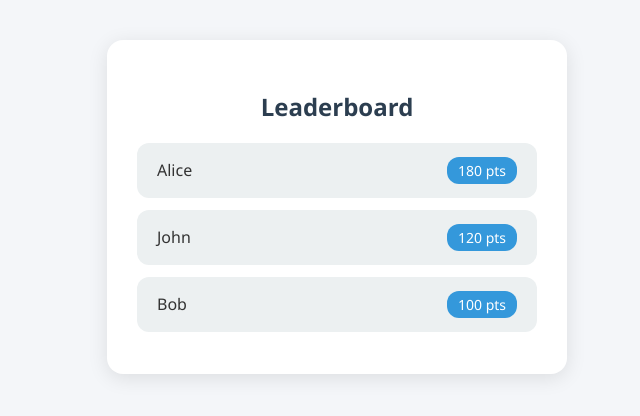
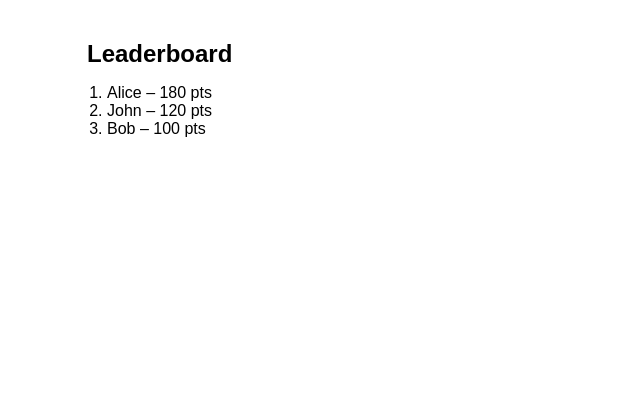
Before and after one commit to ilyanazz/leaderboard, a plain HTML site: page index.html in a window 1280 px wide. Shown: the whole page, without its empty margins (303-943 px from the left). Drawn offline with Linux system fonts and the light colour scheme.

Commit message:
Update index.html

```diff
--- a/index.html
+++ b/index.html
@@ -4,70 +4,13 @@
   <title>Leaderboard</title>
   <meta name="viewport" content="width=device-width, initial-scale=1">
   <style>
-    body {
-      font-family: 'Segoe UI', Tahoma, Geneva, Verdana, sans-serif;
-      background: #f4f6f9;
-      color: #333;
-      padding: 40px 20px;
-      margin: 0;
-      display: flex;
-      justify-content: center;
-    }
-
-    .container {
-      background: white;
-      border-radius: 16px;
-      box-shadow: 0 4px 20px rgba(0, 0, 0, 0.1);
-      padding: 30px;
-      width: 100%;
-      max-width: 400px;
-    }
-
-    h2 {
-      text-align: center;
-      margin-bottom: 20px;
-      color: #2c3e50;
-    }
-
-    ol {
-      padding: 0;
-      margin: 0;
-      list-style: none;
-    }
-
-    li {
-      background: #ecf0f1;
-      margin-bottom: 12px;
-      padding: 14px 20px;
-      border-radius: 12px;
-      display: flex;
-      justify-content: space-between;
-      align-items: center;
-      font-size: 16px;
-      transition: background 0.3s;
-    }
-
-    li:hover {
-      background: #dce4e6;
-    }
-
-    .name {
-      font-weight: 500;
-    }
-
-    .points {
-      background: #3498db;
-      color: white;
-      padding: 4px 10px;
-      border-radius: 12px;
-      font-size: 14px;
-      min-width: 50px;
-      text-align: center;
-    }
+    body { font-family: Arial, sans-serif; padding: 20px; max-width: 500px; margin: auto; }
+    .leaderboard h2 { margin-bottom: 10px; }
+    .leaderboard ol { padding-left: 20px; }
   </style>
 </head>
 <body>
-  <div class="container">
+  <div class="leaderboard">
     <h2>Leaderboard</h2>
     <ol id="leaderboardList"></ol>
   </div>
@@ -86,10 +29,7 @@
       list.innerHTML = '';
       for (const [id, data] of sortedUsers) {
         const li = document.createElement('li');
-        li.innerHTML = `
-          <span class="name">${data.name}</span>
-          <span class="points">${data.points} pts</span>
-        `;
+        li.textContent = `${data.name} – ${data.points} pts`;
         list.appendChild(li);
       }
     }
```
